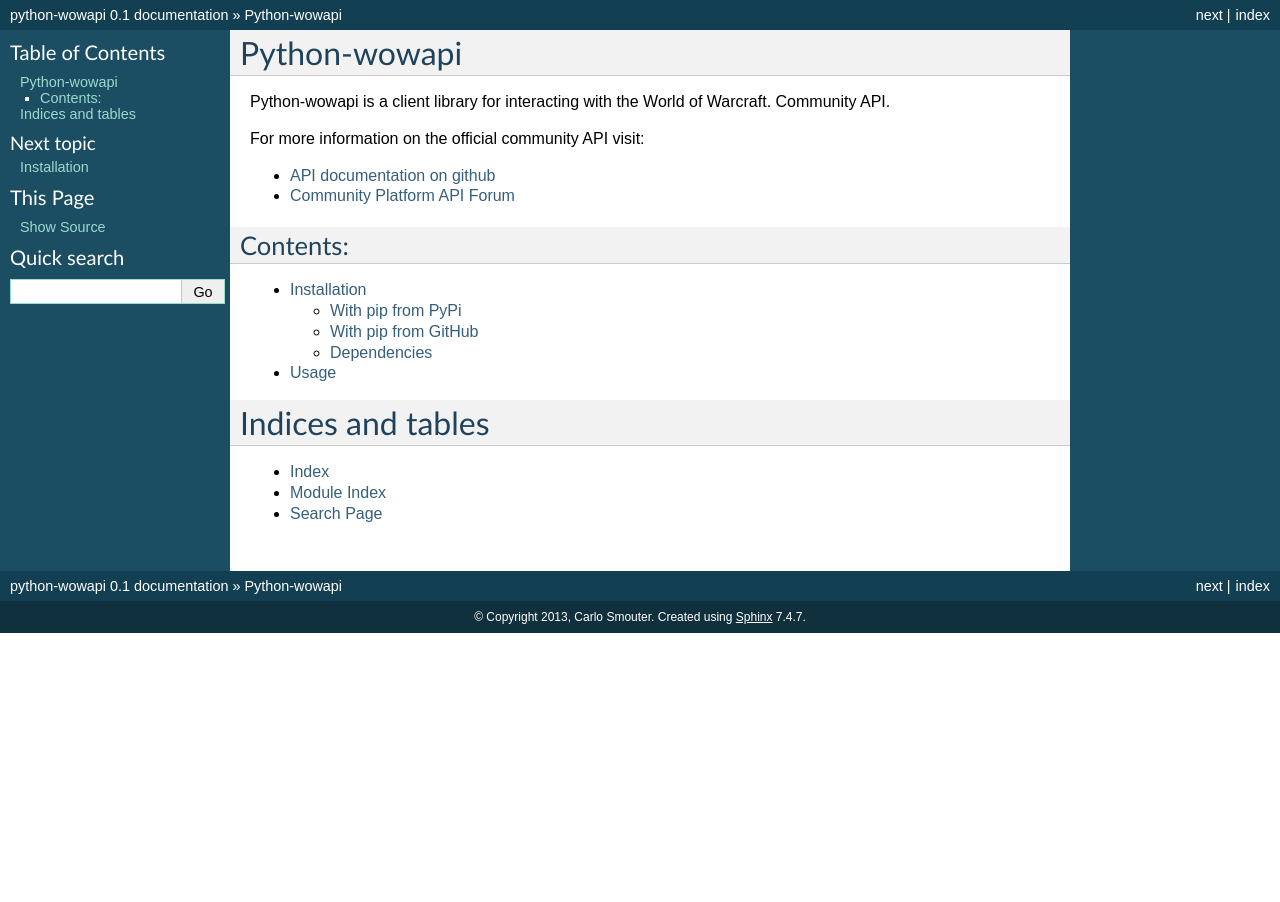
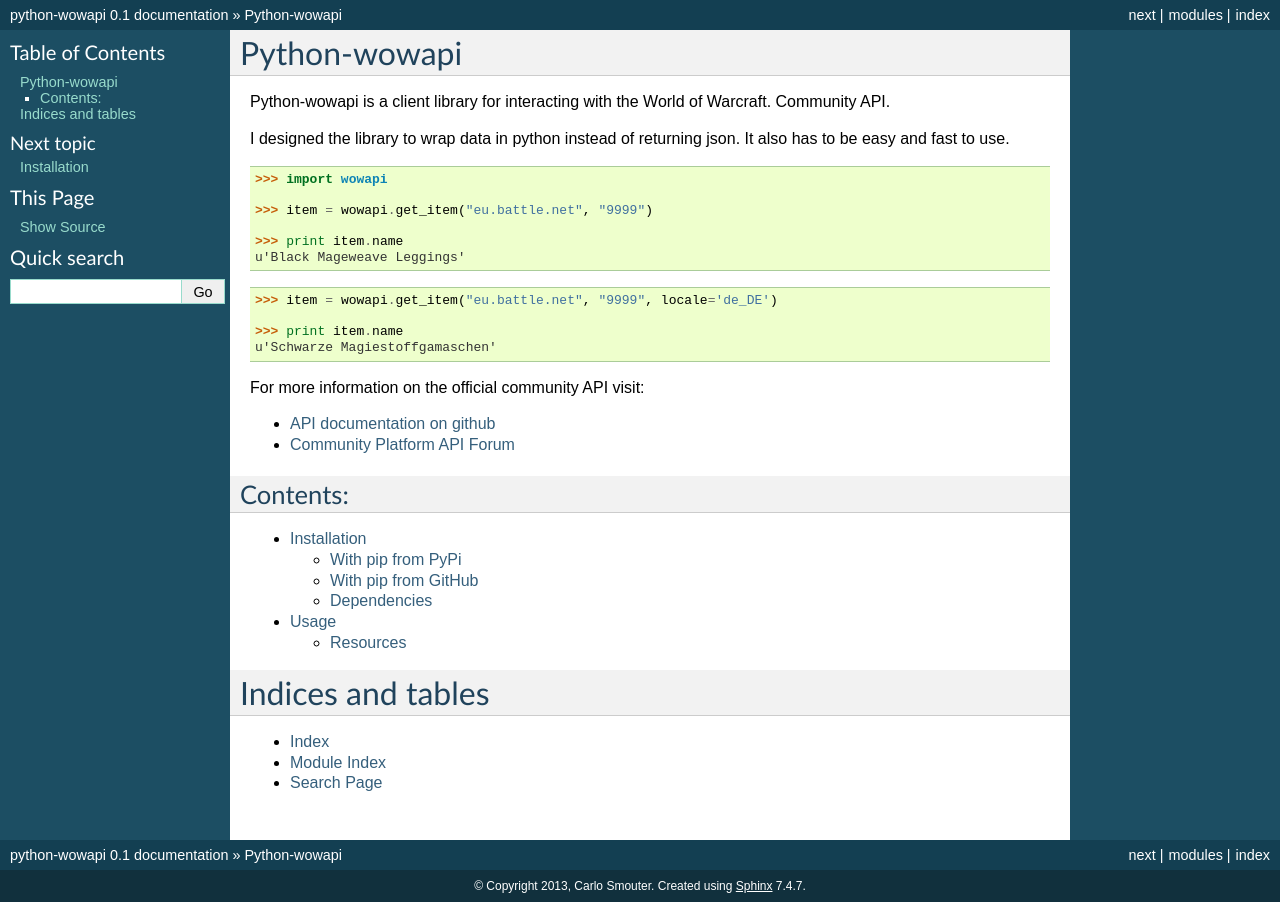
Before and after one commit to lockwooddev/python-wowapi, a Sphinx documentation site: the page built from docs/index.rst, in a window 1280 px wide. Built offline with Sphinx 7.4.7, drawn with Linux system fonts in a browser that asks for light colours.

Commit message:
More documentation. Add mock to requirements.

```diff
--- a/docs/index.rst
+++ b/docs/index.rst
@@ -3,6 +3,25 @@
 
 Python-wowapi is a client library for interacting with the World of Warcraft.
 Community API.
+
+I designed the library to wrap data in python instead of returning json.
+It also has to be easy and fast to use.
+
+::
+
+    >>> import wowapi
+
+    >>> item = wowapi.get_item("eu.battle.net", "9999")
+
+    >>> print item.name
+    u'Black Mageweave Leggings'
+
+::
+
+    >>> item = wowapi.get_item("eu.battle.net", "9999", locale='de_DE')
+
+    >>> print item.name
+    u'Schwarze Magiestoffgamaschen'
 
 For more information on the official community API visit:
 
--- a/requirements.txt
+++ b/requirements.txt
@@ -1 +1,2 @@
 requests==1.2.1
+mock==1.0.1
```
Also changed, not shown: docs/usage.rst (+14 -0 lines).
